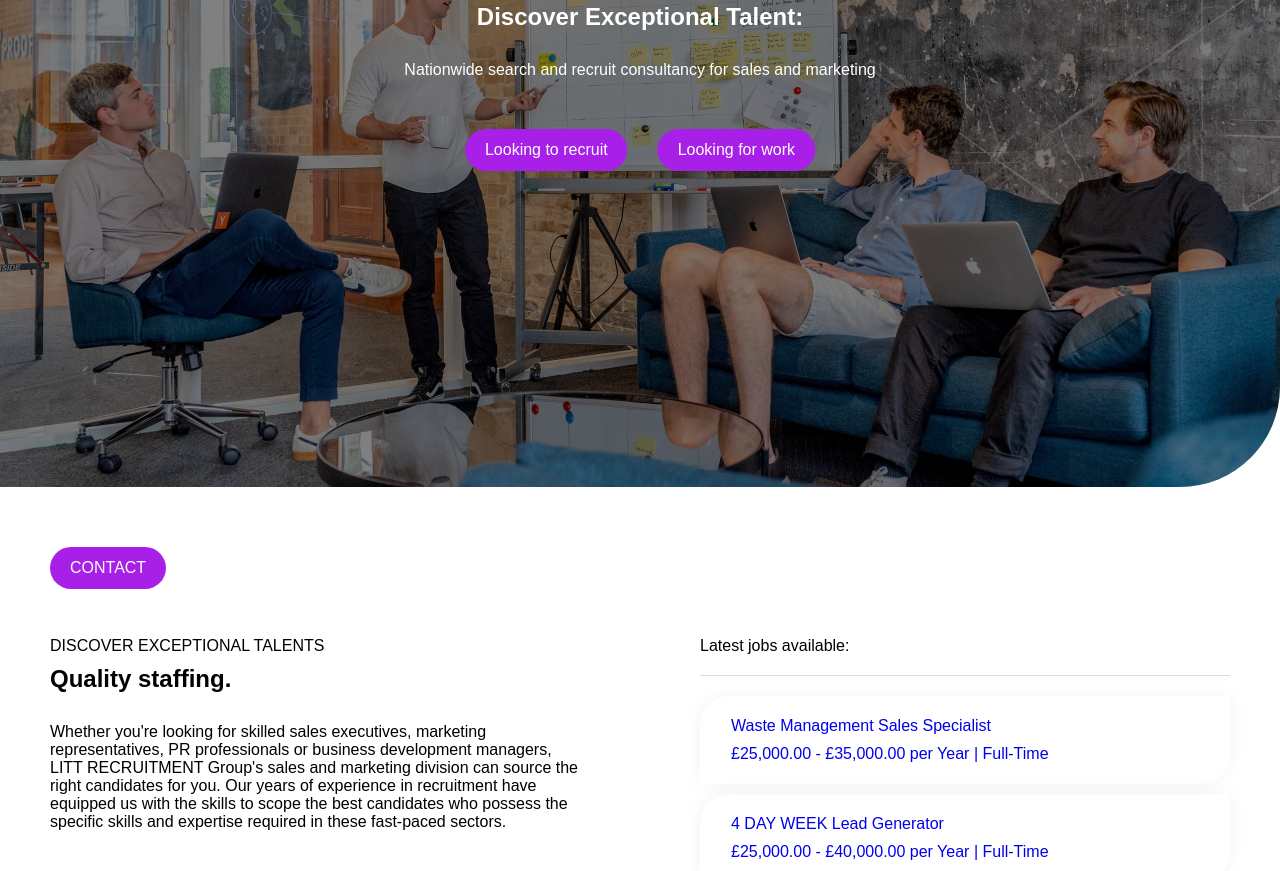
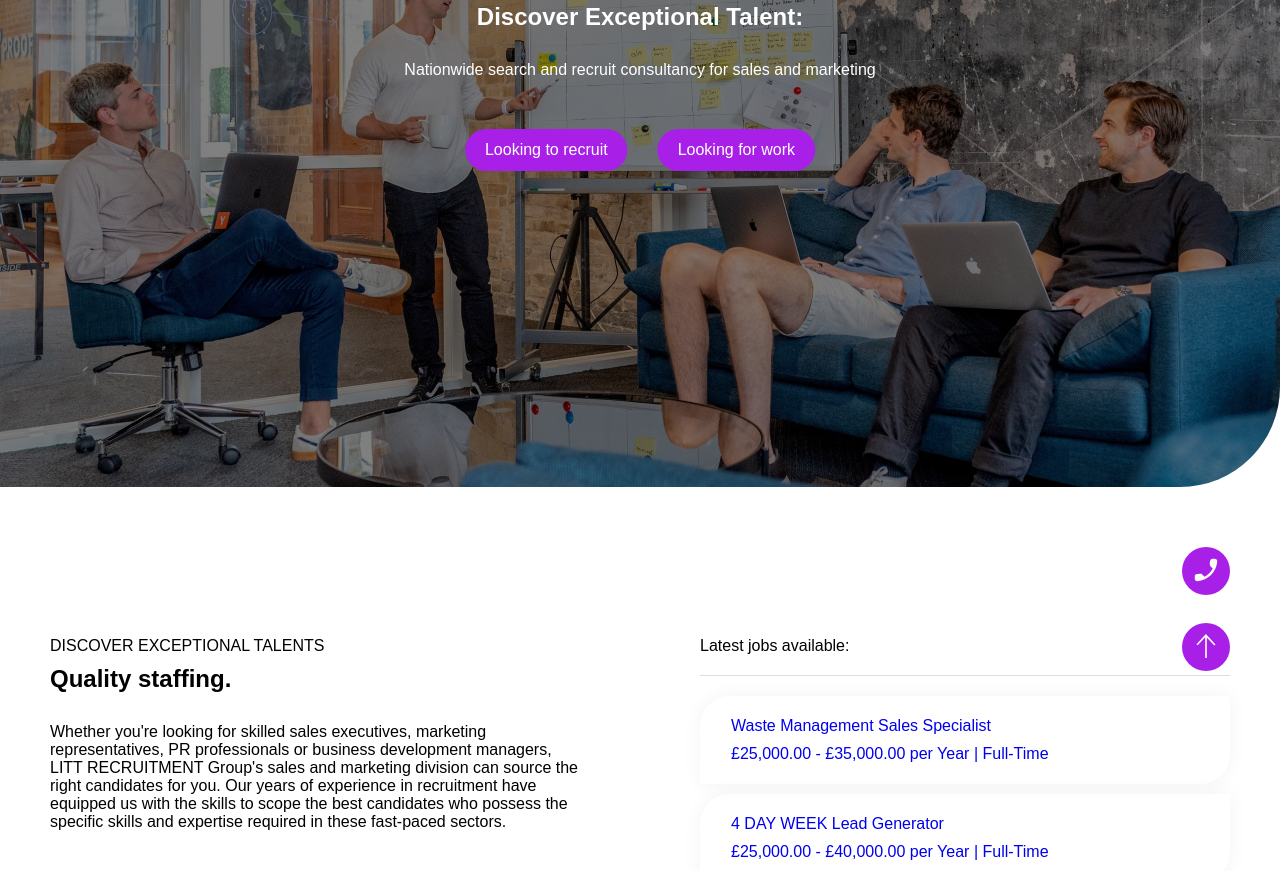
Before and after one commit to srtaps/litt-zadatak, a plain HTML site: page src/pages/marketing.html in a window 1280 px wide. Shown: the part 313-1184 px from the top of the page. Drawn offline with Linux system fonts and the light colour scheme.

Commit message:
Edit sticky buttons

```diff
--- a/src/css/styles.css
+++ b/src/css/styles.css
@@ -219,10 +219,23 @@ a {
 /* STICKY CONTACT */
 .sticky-container {
   position: sticky;
-  bottom: 100px;
+  bottom: 36px;
   padding: 10px 0;
   margin-top: 50px;
   margin-bottom: 20px;
+}
+.contact-button {
+  margin-left: auto;
+  height: 48px;
+  width: 48px;
+  border: none;
+  border-radius: 50%;
+  outline: none;
+  cursor: pointer;
+  display: block;
+}
+#scroll-top {
+  margin-top: 28px;
 }
 
 /* MAIN FOOTER */
--- a/src/pages/marketing.html
+++ b/src/pages/marketing.html
@@ -26,7 +26,7 @@
         </div>
       </section>
 
-      <div class="wrapper">
+      <div class="sticky-wrapper">
         <section class="jobs container">
           <div class="jobs__column">
             <p class="jobs__subtitle">DISCOVER EXCEPTIONAL TALENTS</p>
@@ -169,7 +169,39 @@
         </section>
 
         <div class="sticky-container container">
-          <a href="#" class="button button--purple">CONTACT</a>
+          <button id="form-button" class="contact-button button--purple">
+            <svg
+              width="24"
+              height="24"
+              viewBox="0 0 24 24"
+              fill="none"
+              xmlns="http://www.w3.org/2000/svg"
+            >
+              <path
+                d="M2.96245 16.075L6.13745 15.7125C6.51078 15.6686 6.88919 15.7099 7.24425 15.8333C7.59931 15.9567 7.92179 16.159 8.18745 16.425L10.4874 18.725C14.036 16.9202 16.9202 14.036 18.7249 10.4875L16.4124 8.17495C15.8749 7.63745 15.6124 6.88745 15.6999 6.12495L16.0624 2.97495C16.1333 2.36517 16.426 1.80275 16.8847 1.39476C17.3433 0.986776 17.9361 0.761723 18.5499 0.762453H20.7124C22.1249 0.762453 23.2999 1.93745 23.2124 3.34995C22.5499 14.025 14.0124 22.55 3.34995 23.2125C1.93745 23.3 0.762451 22.125 0.762451 20.7125V18.55C0.74995 17.2875 1.69995 16.225 2.96245 16.075Z"
+                fill="white"
+              ></path>
+            </svg>
+          </button>
+          <button id="scroll-top" class="contact-button button--purple">
+            <svg
+              width="24"
+              height="24"
+              xmlns="http://www.w3.org/2000/svg"
+              shape-rendering="geometricPrecision"
+              text-rendering="geometricPrecision"
+              image-rendering="optimizeQuality"
+              fill-rule="evenodd"
+              clip-rule="evenodd"
+              viewBox="0 0 404 511.5"
+            >
+              <path
+                fill-rule="nonzero"
+                d="m219.24 72.97.54 438.53h-34.95l-.55-442.88L25.77 241.96 0 218.39 199.73 0 404 222.89l-25.77 23.58z"
+                fill="white"
+              />
+            </svg>
+          </button>
         </div>
       </div>
 
```
